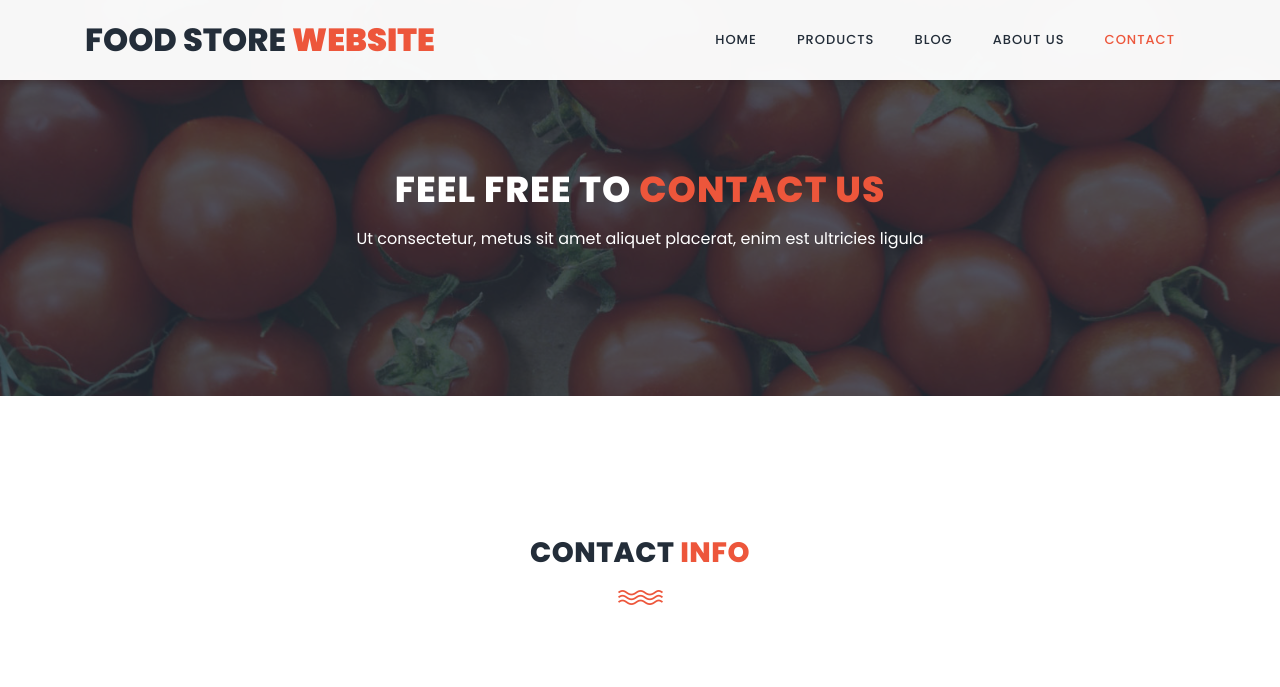
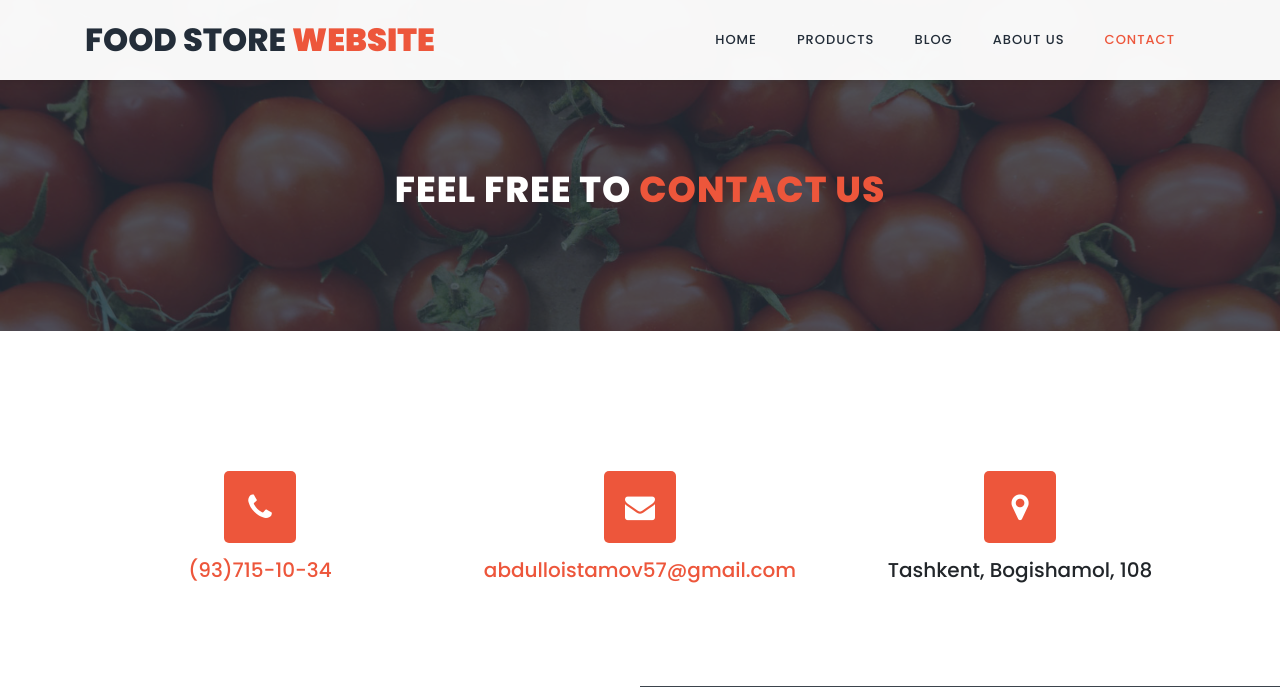
Before and after one commit to norkulov1227/SMICHKUKWS, a Django app: page /contact/ in a window 1280 px wide. Shown: the top 687 px of the page. Run offline with Django 5.2, Linux system fonts and the light colour scheme; some libraries are stand-ins or nearby versions; grey boxes are pictures that could not be loaded.

Commit message:
about, contact, productlar togrilandi

```diff
--- a/templates/about.html
+++ b/templates/about.html
@@ -37,7 +37,6 @@
                         <br>
                         <br>
                         <h2>Learn more <em>About Us</em></h2>
-                        <p>Ut consectetur, metus sit amet aliquet placerat, enim est ultricies ligula</p>
                     </div>
                 </div>
             </div>
--- a/templates/blog-details.html
+++ b/templates/blog-details.html
@@ -50,7 +50,8 @@
             <br>
             <section class='tabs-content'>
               <article>
-                <h1 style="text-align: center; font-weight: bold;">{{ detail.title }}</h1> <br> <br> <br>
+                <h1 style="text-align: center; font-weight: bold;">{{ detail.title }}</h1>
+                <br> <br> <br>
                 <h6><a href="{% url 'blog' %}" class="btn btn-primary" style="margin: 0 0 30px 0;">Back to news</a></h6>
 
                 <p>
--- a/templates/checkout.html
+++ b/templates/checkout.html
@@ -37,7 +37,7 @@
                         <br>
                         <br>
                         <h2>Easy <em>Checkout</em></h2>
-                        <p>Ut consectetur, metus sit amet aliquet placerat, enim est ultricies ligula</p>
+                        <p style="color: blueviolet; font-size: larger; margin: 100px 0 0 0; font-weight: bold;">Bu yerdan buyurtma qilish juda qulay</p>
                     </div>
                 </div>
             </div>
--- a/templates/contact.html
+++ b/templates/contact.html
@@ -37,7 +37,6 @@
             <br>
             <br>
             <h2>Feel free to <em>Contact Us</em></h2>
-            <p>Ut consectetur, metus sit amet aliquet placerat, enim est ultricies ligula</p>
           </div>
         </div>
       </div>
@@ -50,9 +49,6 @@
           <div class="row text-center">
               <div class="col-lg-6 offset-lg-3">
                   <div class="section-heading">
-                      <h2>contact <em> info</em></h2>
-                      <img src="{% static 'assets/images/line-dec.png' %}" alt="waves">
-
                   </div>
               </div>
 
@@ -61,7 +57,7 @@
                       <i class="fa fa-phone"></i>
                   </div>
 
-                  <h5><a href="#">+1 333 4040 5566</a></h5>
+                  <h5><a href="#">(93)715-10-34</a></h5>
 
                   <br>
               </div>
@@ -71,7 +67,7 @@
                       <i class="fa fa-envelope"></i>
                   </div>
 
-                  <h5><a href="#">contact@company.com</a></h5>
+                  <h5><a href="#">abdulloistamov57@gmail.com</a></h5>
 
                   <br>
               </div>
@@ -81,7 +77,7 @@
                       <i class="fa fa-map-marker"></i>
                   </div>
 
-                  <h5>212 Barrington Court New York</h5>
+                  <h5>Tashkent, Bogishamol, 108</h5>
 
                   <br>
               </div>
--- a/templates/product-details.html
+++ b/templates/product-details.html
@@ -44,7 +44,7 @@
                           {% endif %}
 
                           <br> <em>{{ product.get_new_price }} so'm </em></h2><br><br>
-                        <h2>{{ product.title }} </h2>
+                        <h2 style="initial">{{ product.title }} </h2>
                     </div>
                 </div>
             </div>
```
Also changed, not shown: templates/index.html (+7 -15 lines).
